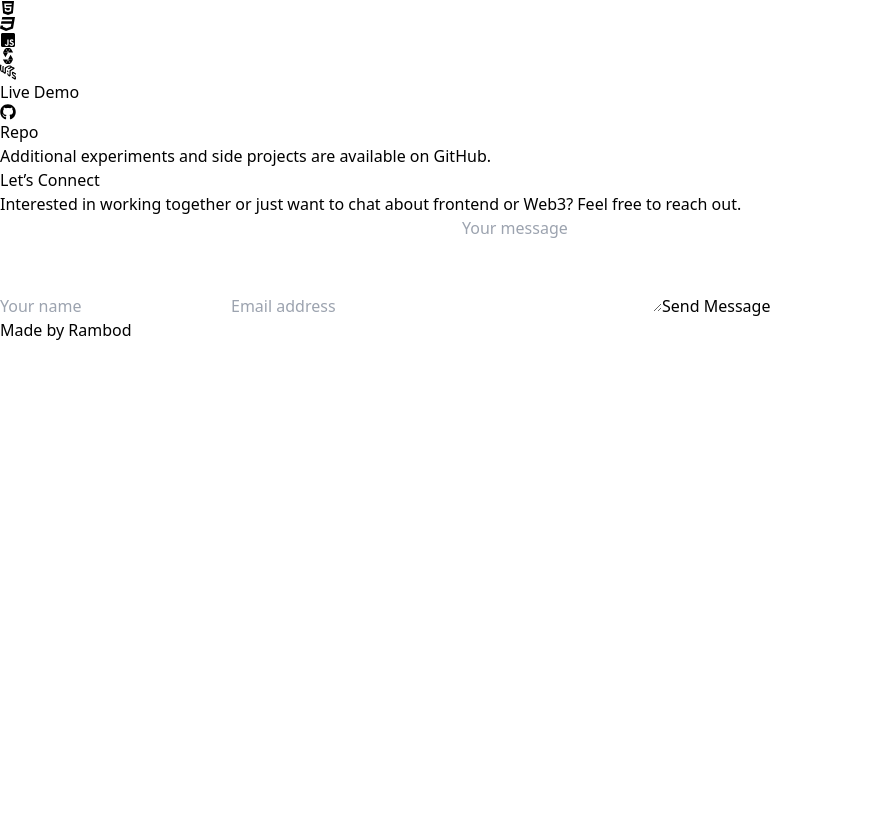
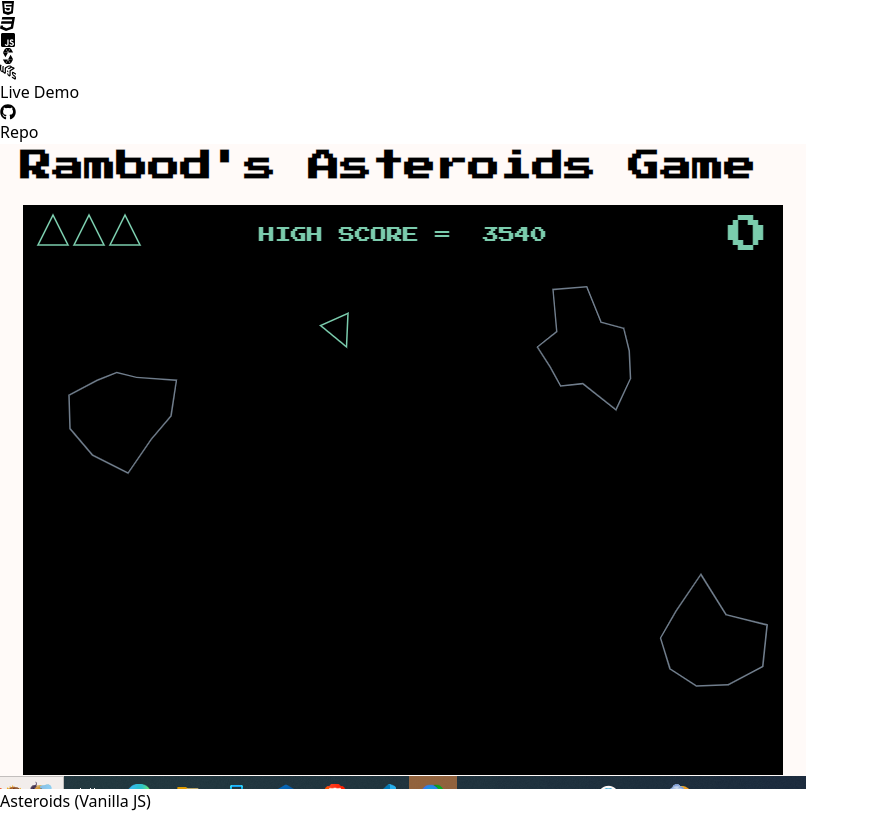
Before and after one commit to rpg225/tailwind-portfolio, a React (Vite) app: page / in a window 1280 px wide. Shown: the part 6336-7153 px from the top of the page, without its empty margins (0-869 px from the left). Before the commit the page ends 6678 px from the top, so only its background shows below. Built offline with nearby package versions, Linux system fonts and the light colour scheme.

Commit message:
added asteroids

```diff
--- a/src/components/Projects.jsx
+++ b/src/components/Projects.jsx
@@ -4,7 +4,7 @@ import ProjectNFT from "./ProjectNFT";
 import ProjectThriveVantage from "./ProjectThriveVantage";
 import ProjectVoltorb from "./ProjectVoltorb";
 import ProjectRajeevGupta from "./ProjectRajeevGupta";
-// import ProjectAsteroids from "./ProjectAsteroids";
+import ProjectAsteroids from "./ProjectAsteroids";
 import ProjectVruLik from "./ProjectVruLik";
 
 const Projects = () => {
@@ -55,7 +55,7 @@ const Projects = () => {
           <ProjectVruLik />
           <ProjectNFT />
           <ProjectVoltorb />
-          {/* <ProjectAsteroids /> */}
+          <ProjectAsteroids />
         </div>
 
         {/* Footer note */}
```
